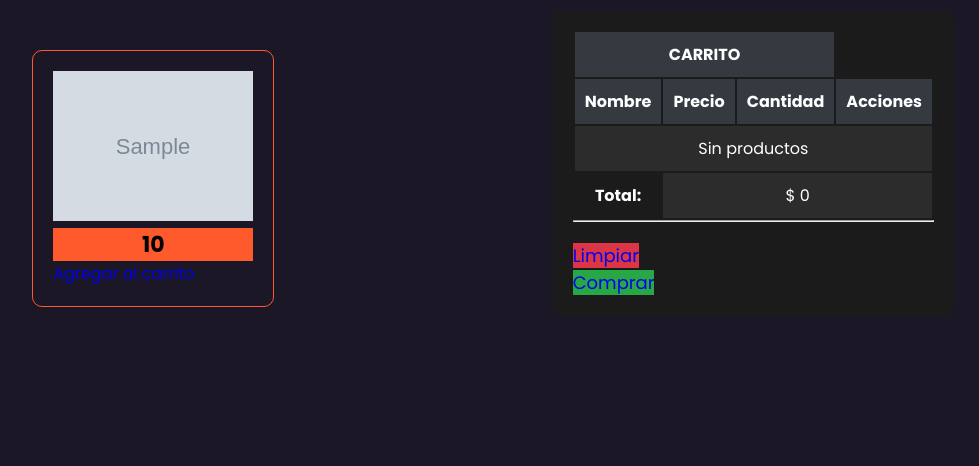
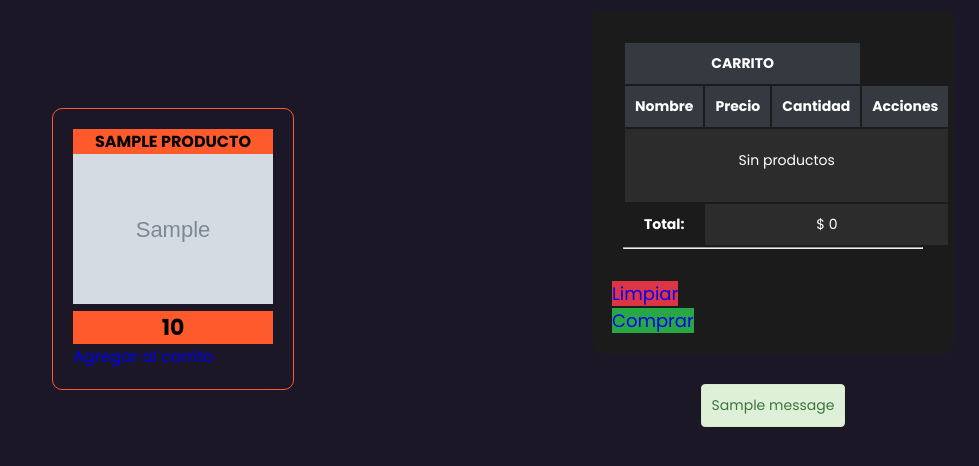
Before and after one commit to samueleliazar/sitio, a Django app: page /producto/ in a window 1280 px wide. Shown: the part 135-601 px from the top of the page, without its empty margins (286-1265 px from the left). Run offline with Django 5.2, Linux system fonts and the light colour scheme; tables that the repository leaves empty hold one stand-in row (values such as "Sample post"); grey boxes marked "Sample" are stand-in pictures; one stand-in notice (Sample message) is shown.

Commit message:
arreglos et

```diff
--- a/aplicacion/models.py
+++ b/aplicacion/models.py
@@ -7,6 +7,7 @@ class Producto (models.Model):
     descripcion=models.CharField(max_length=200,null=False)
     precio=models.IntegerField(null=False)
     imagen=models.ImageField(upload_to='productos',null=True)
+    cantidad_maxima = models.IntegerField(default=10)
 
     def __str__(self):
         return f"NOMBRE: {self.nombre}"
--- a/aplicacion/static/css/productos.css
+++ b/aplicacion/static/css/productos.css
@@ -151,21 +151,53 @@ header h1{
 }
 
 .carrito-table thead th {
-    background-color: #343a40; /* Fondo oscuro para encabezados */
-    color: white; /* Color de texto blanco */
+    background-color: #343a40;
+    color: white;
 }
 
 .carrito-table tbody td {
-    background-color: #2c2c2c; /* Fondo oscuro para celdas */
-    color: white; /* Color de texto blanco */
+    background-color: #2c2c2c;
+    color: white;
 }
 
 .carrito-buttons .btn-danger {
-    background-color: #dc3545; /* Fondo rojo para botón de limpiar */
+    background-color: #dc3545;
     border-color: #dc3545;
 }
 
 .carrito-buttons .btn-success {
-    background-color: #28a745; /* Fondo verde para botón de guardar */
+    background-color: #28a745;
     border-color: #28a745;
 }
+
+.messages {
+    margin: 20px 0;
+}
+
+.alert {
+    padding: 10px;
+    margin-bottom: 10px;
+    border: 1px solid transparent;
+    border-radius: 4px;
+    font-size: 14px; /* Reduce el tamaño de la fuente */
+    max-width: 300px; /* Ajusta el ancho máximo */
+}
+
+.alert-success {
+    color: #3c763d;
+    background-color: #dff0d8;
+    border-color: #d6e9c6;
+}
+
+.alert-error {
+    color: #a94442;
+    background-color: #f2dede;
+    border-color: #ebccd1;
+}
+
+.carrito-mensajes {
+    margin-top: 10px;
+    display: flex;
+    justify-content: center;
+    align-items: center;
+}
--- a/aplicacion/templates/aplicacion/productos.html
+++ b/aplicacion/templates/aplicacion/productos.html
@@ -27,18 +27,34 @@
         </div>
         <h1>Productos</h1>
     </header>
+
     <section class="contenedor">
         <div class="contenedor-items">
             {% for pa in producto %}
             <div class="item">
-                <span class="titulo-item" alt="{{ pa.nombre }}"></span>
+                <span class="titulo-item" alt="{{ pa.nombre }}">{{ pa.nombre }}</span>
                 <img src="{{ pa.imagen.url }}" alt="{{ pa.nombre }}" class="img-item">
                 <span class="precio-item">{{ pa.precio }}</span>
-                 <a href="{% url 'add' pa.id %}">Agregar al carrito</a>
+                 <a href="{% url 'add' pa.id %}" class="btn btn-primary">Agregar al carrito</a>
             </div>
             {% endfor %}
         </div>
-        {% include "aplicacion/carrito.html" %}
+        <div class="carrito-contenedor">
+            {% include "aplicacion/carrito.html" %}
+            <div class="carrito-mensajes">
+                <!-- Bloque para mostrar mensajes -->
+                {% if messages %}
+                    <div class="messages">
+                        {% for message in messages %}
+                            <div class="alert {% if message.tags %}alert-{{ message.tags }}{% endif %}">
+                                {{ message }}
+                            </div>
+                        {% endfor %}
+                    </div>
+                {% endif %}
+            </div>
+        </div>
     </section>
+
 </body>
 </html>
--- a/aplicacion/urls.py
+++ b/aplicacion/urls.py
@@ -1,5 +1,6 @@
 from django.urls import path
 from django.conf.urls.static import static
+from . import views
 
 
 
@@ -32,7 +33,7 @@ urlpatterns = [
     path('realizar_compra/', realizar_compra, name="realizar_compra"),
     path('detalle_pedido/<int:pedido_id>/', detalle_pedido, name='detalle_pedido'),
     path('mis_pedidos/', lista_pedidos, name='lista_pedidos'),
-
+    path('cambiar_estado_pedido/<int:pedido_id>/', views.cambiar_estado_pedido, name='cambiar_estado_pedido'),
 
 ]
 
--- a/aplicacion/views.py
+++ b/aplicacion/views.py
@@ -159,7 +159,10 @@ def eliminarprod(request, id):
 def agregar_producto(request, producto_id):
     carrito = Carrito(request)
     producto = get_object_or_404(Producto, id=producto_id)
-    carrito.agregar(producto)
+    if carrito.carrito.get(str(producto.id), {}).get('cantidad', 0) < producto.cantidad_maxima:
+        carrito.agregar(producto)
+    else:
+        messages.error(request, f'No puedes agregar más de {producto.cantidad_maxima} unidades de este producto.')
     return redirect(to="productos")
 
 def eliminar_producto(request, producto_id):
@@ -206,3 +209,17 @@ def detalle_pedido(request, pedido_id):
 def lista_pedidos(request):
     pedidos = Pedido.objects.filter(user=request.user)
     return render(request, 'aplicacion/lista_pedidos.html', {'pedidos': pedidos})
+
+def cambiar_estado_pedido(request, pedido_id):
+    pedido = get_object_or_404(Pedido, id=pedido_id)
+
+    if request.method == 'POST':
+        nuevo_estado = request.POST.get('estado')
+        if nuevo_estado in dict(Pedido.ESTADOS_PEDIDO):
+            pedido.estado = nuevo_estado
+            pedido.save()
+            messages.success(request, 'El estado del pedido ha sido actualizado.')
+        else:
+            messages.error(request, 'Estado no válido.')
+
+    return redirect(to="dashboard")
```
Also changed, not shown: aplicacion/Carrito.py (+6 -2 lines), aplicacion/templates/aplicacion/dashboard.html (+15 -7 lines), aplicacion/migrations/0013_producto_cantidad_maxima.py (added).
